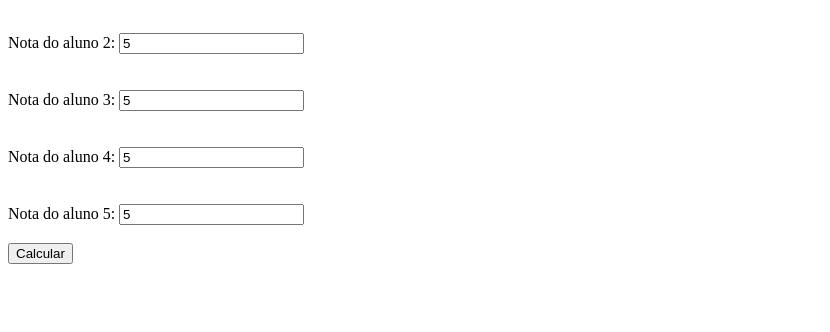
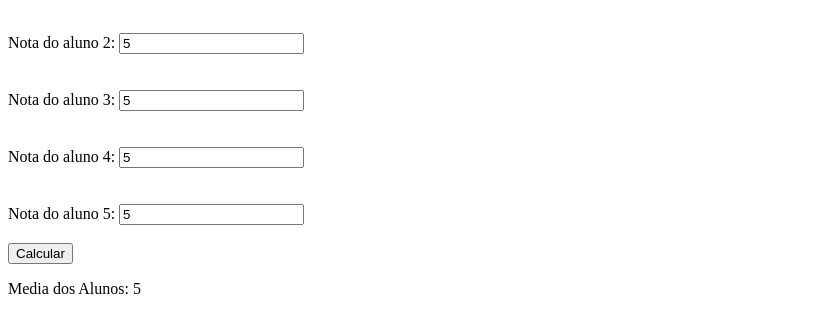
Before and after one commit to LeoPVaz/Javascript, a plain HTML site: page Javascript Iniciante/Codigo de execícios/index.html in a window 1280 px wide. Both pictures are taken after typing "5", "5", "5", "5", "5" into the empty fields and a click on the button "Calcular". Shown: the part 104-436 px from the top of the page, without its empty margins (0-830 px from the left). Drawn offline with Linux system fonts and the light colour scheme.

Commit message:
Resolução do Ex1

```diff
--- a/Javascript Iniciante/Codigo de execícios/index.html
+++ b/Javascript Iniciante/Codigo de execícios/index.html
@@ -24,8 +24,9 @@
 
     <button onclick="media()">Calcular</button>
 
+    <p id="resultado"></p>
 
-    <script type="text/script" src="script.js"></script>
+    <script type="text/javascript" src="script.js"></script>
 </body>
 
 </html>
--- a/Javascript Iniciante/Codigo de execícios/script.js
+++ b/Javascript Iniciante/Codigo de execícios/script.js
@@ -1,18 +1,20 @@
 function media() {
-    var nota1 = document.querySelector(".nota1");
-    var nota2 = document.getElementsByClassName("nota2");
-    var nota3 = document.querySelector(".nota3");
-    var nota4 = document.getElementsByClassName("nota4");
-    var nota5 = document.querySelector(".nota5");
+    var nota1 = parseFloat(document.querySelector(".nota1").value);
+    var nota2 = parseFloat(document.querySelector(".nota2").value);
+    var nota3 = parseFloat(document.querySelector(".nota3").value);
+    var nota4 = parseFloat(document.querySelector(".nota4").value);
+    var nota5 = parseFloat(document.querySelector(".nota5").value);
 
-    let resutado = nota1 + nota2 + nota3 + nota4 + nota5 / 5;
+    let resutado = (nota1 + nota2 + nota3 + nota4 + nota5) / 5;
+
+    var resutadoElemento = document.getElementById("resultado");
+
+    resutadoElemento.innerHTML = "Media dos Alunos: " + resutado;
 
     console.log("Media dos alunos: " + resutado)
 
 };
 
-// button.addEventlistener("click",function(){
-//     media();
-// });
+
 
 console.log("OK")
```
